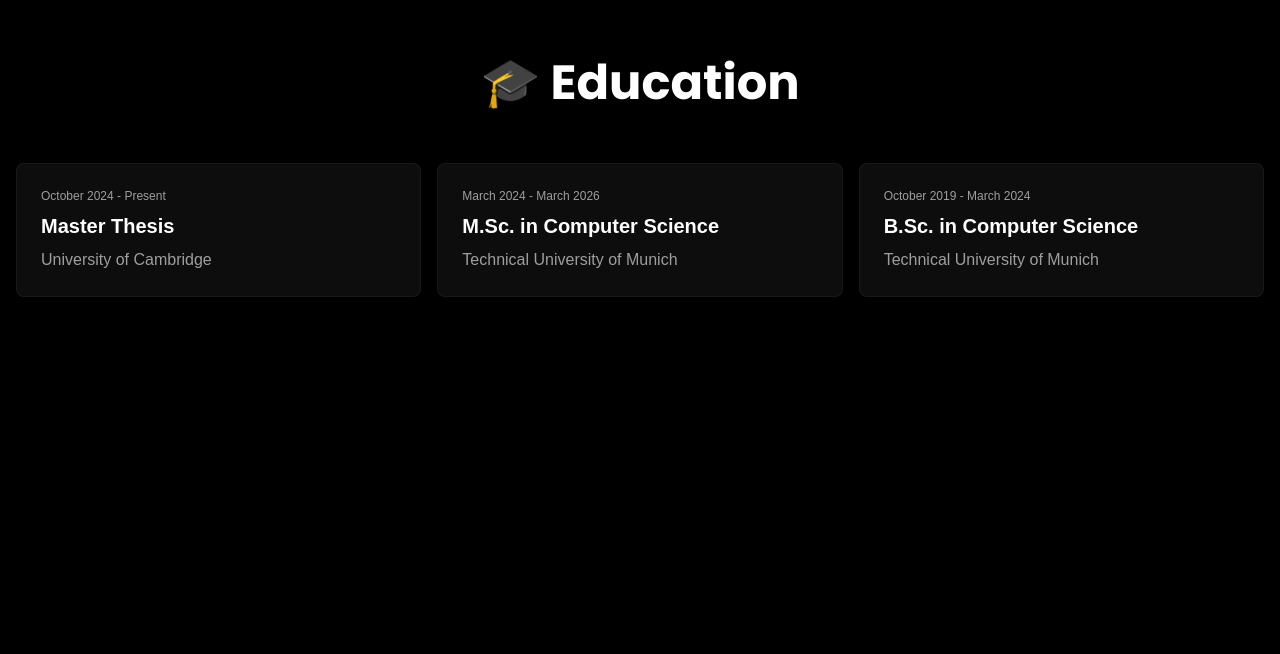
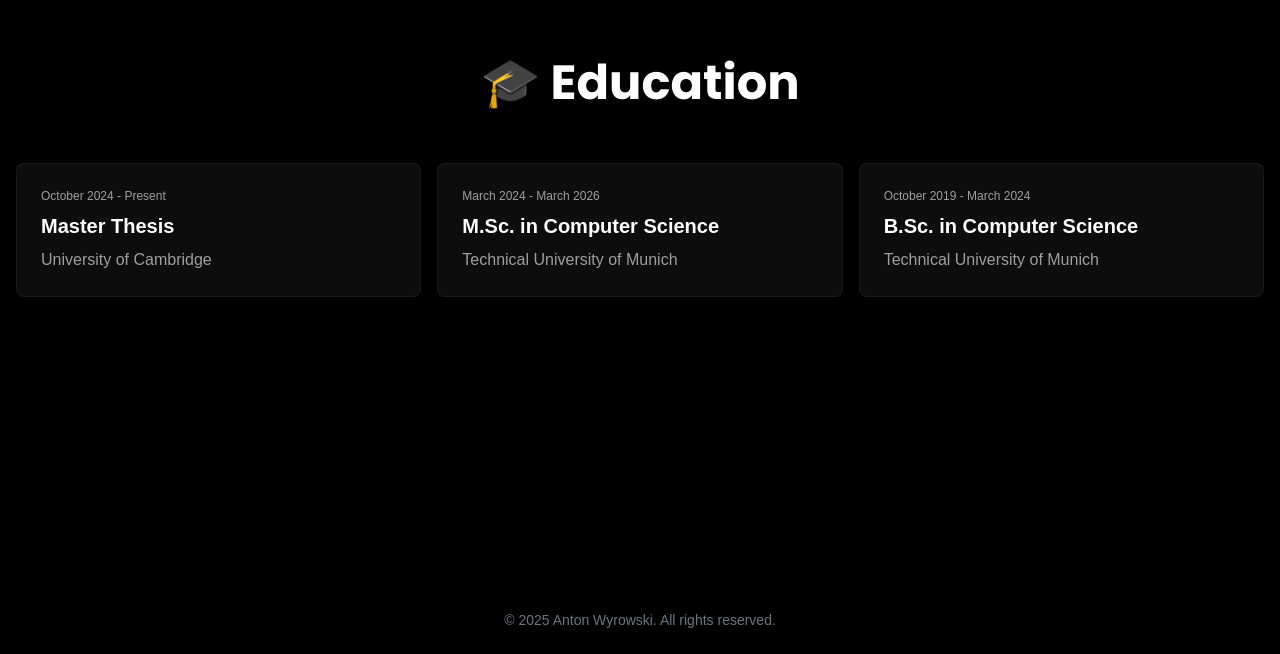
Before and after one commit to Antonwy/portfolio-2025, a Next.js app: page / in a window 1280 px wide. Shown: the part 1814-2468 px from the top of the page. Before the commit the page ends 2400 px from the top, so only its background shows below. Built offline with nearby package versions, Linux system fonts and the light colour scheme.

Commit message:
feat: footer

```diff
--- a/app/layout.tsx
+++ b/app/layout.tsx
@@ -3,6 +3,7 @@
 import './globals.css';
 import AnimatedGradientBackground from '@/components/ui/animated-gradient-background';
 import { Analytics } from '@vercel/analytics/react';
+import Footer from '@/components/ui/footer';
 
 // Initialize the Poppins font
 const poppins = Poppins({
@@ -31,6 +32,7 @@
       <body className="relative antialiased dark:bg-black dark:text-white">
         <AnimatedGradientBackground />
         {children}
+        <Footer />
         <Analytics />
       </body>
     </html>
--- /dev/null
+++ b/components/ui/footer.tsx
@@ -0,0 +1,20 @@
+function Footer() {
+  return (
+    <footer className="p-6 flex flex-col gap-4 items-center justify-center">
+      {/* <div className="relative aspect-square w-12 overflow-hidden rounded-full">
+        <Image
+          src="/portrait.webp"
+          alt="Anton Wyrowski"
+          fill
+          sizes="33vw, (min-width: 768px) 16vw"
+          className="object-cover"
+        />
+      </div> */}
+      <p className="text-sm text-gray-500">
+        &copy; {new Date().getFullYear()} Anton Wyrowski. All rights reserved.
+      </p>
+    </footer>
+  );
+}
+
+export default Footer;
```
Also changed, not shown: public/portrait.webp (added).
